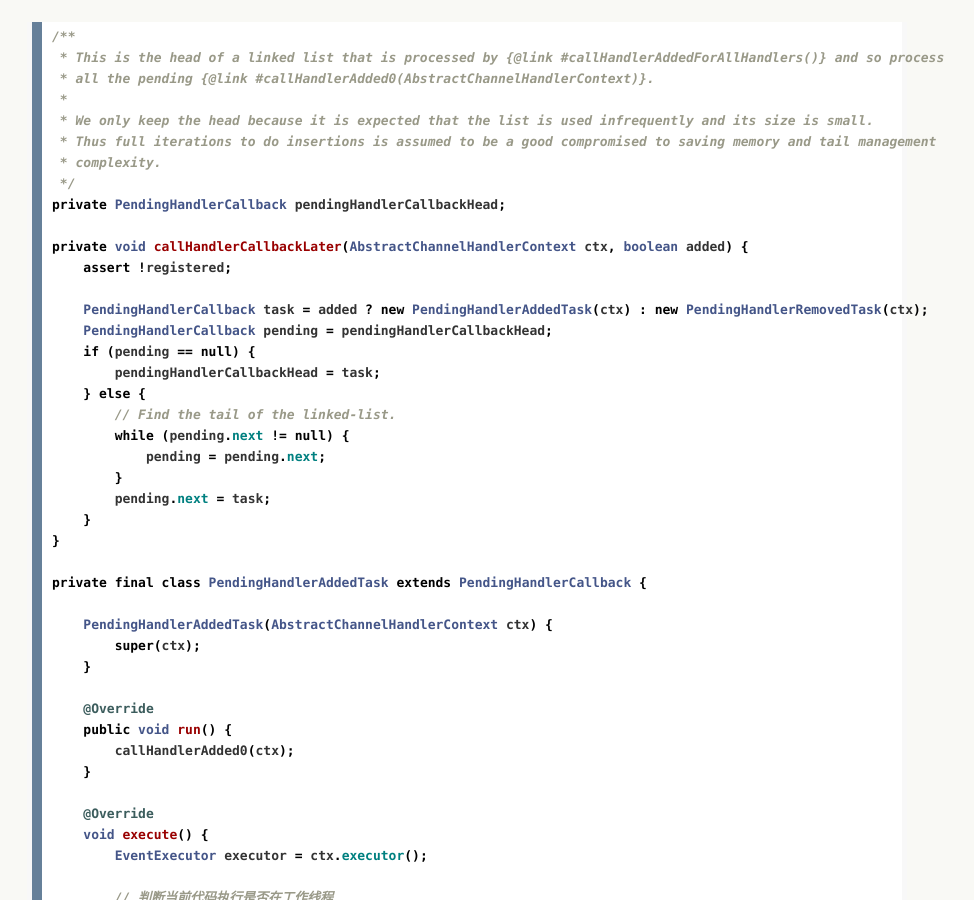
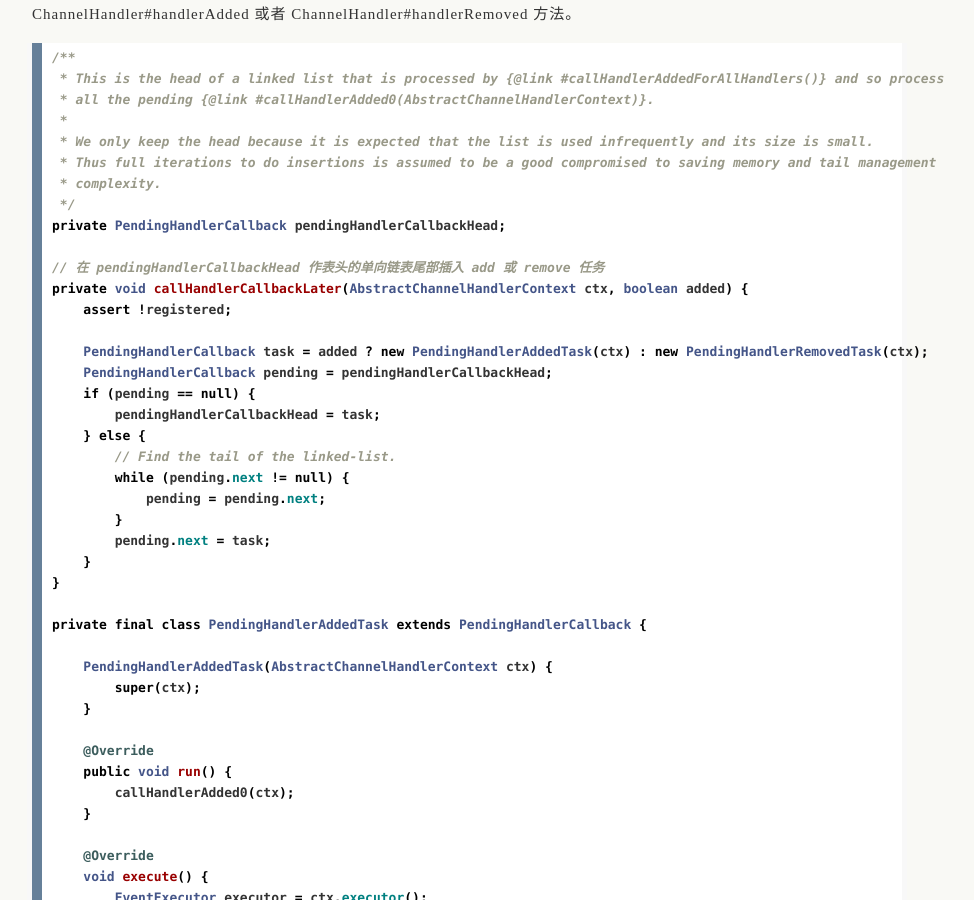
Before and after one commit to uxgnoz/uxgnoz.github.com, a Jekyll site: the page built from _posts/2018-10-20-netty-ChannelPipeline.md, in a window 1280 px wide and 900 px high, scrolled down 3815 px. Shown: the whole window, without its empty margins (173-1147 px from the left). Built offline with Jekyll 4.4.1, drawn with Linux system fonts in a browser that asks for light colours; comment, search, counter and statistics services are not loaded.

Commit message:
_posts/2018-10-20-netty-ChannelPipeline.md

```diff
--- a/_posts/2018-10-20-netty-ChannelPipeline.md
+++ b/_posts/2018-10-20-netty-ChannelPipeline.md
@@ -133,6 +133,7 @@
     return new DefaultChannelHandlerContext(this, childExecutor(group), name, handler);
 }
 
+// 在双链表的表头插入 newCtx
 private void addFirst0(AbstractChannelHandlerContext newCtx) {
     AbstractChannelHandlerContext nextCtx = head.next;
     newCtx.prev = head;
@@ -190,6 +191,7 @@
  */
 private PendingHandlerCallback pendingHandlerCallbackHead;
 
+// 在 pendingHandlerCallbackHead 作表头的单向链表尾部插入 add 或 remove 任务
 private void callHandlerCallbackLater(AbstractChannelHandlerContext ctx, boolean added) {
     assert !registered;
 
```
